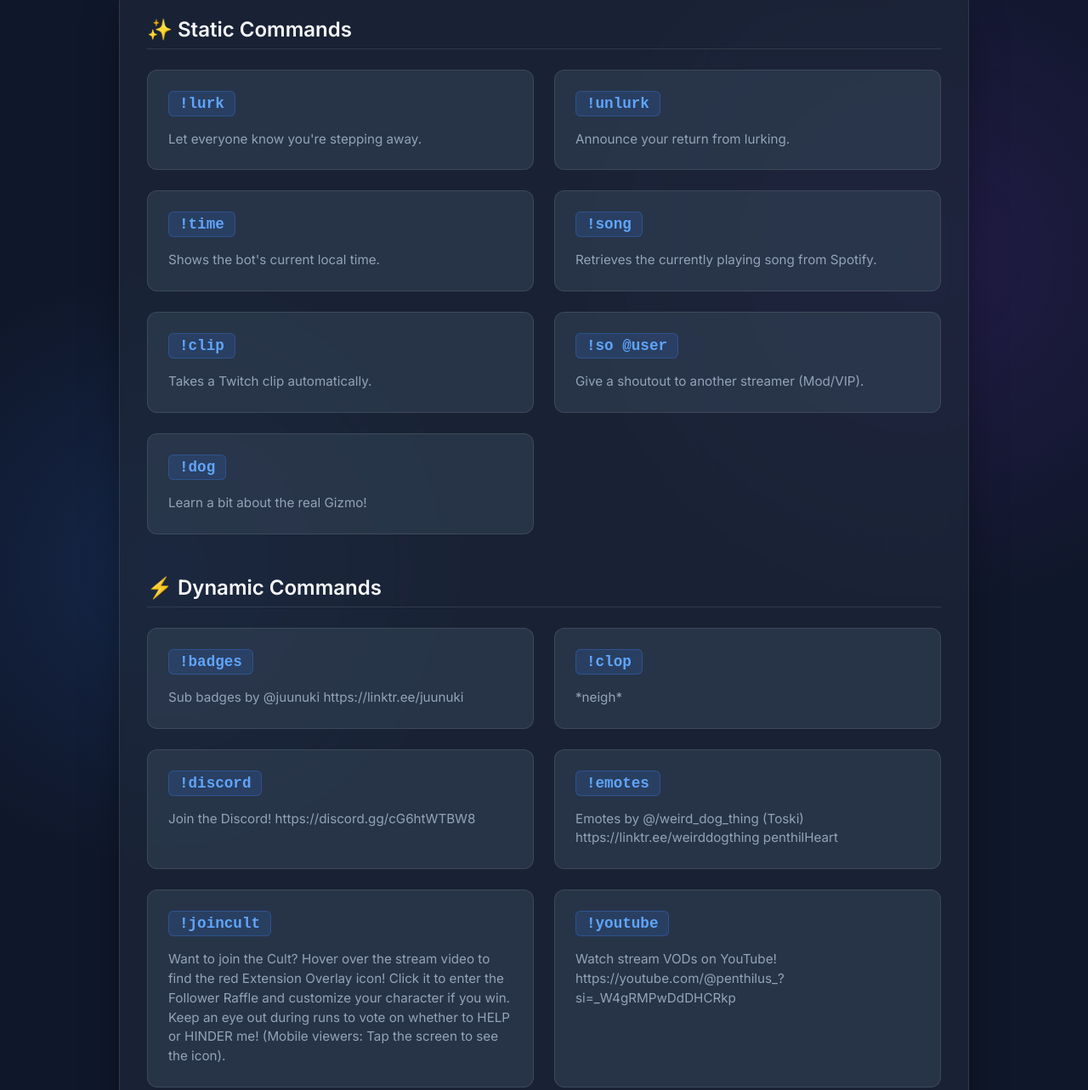
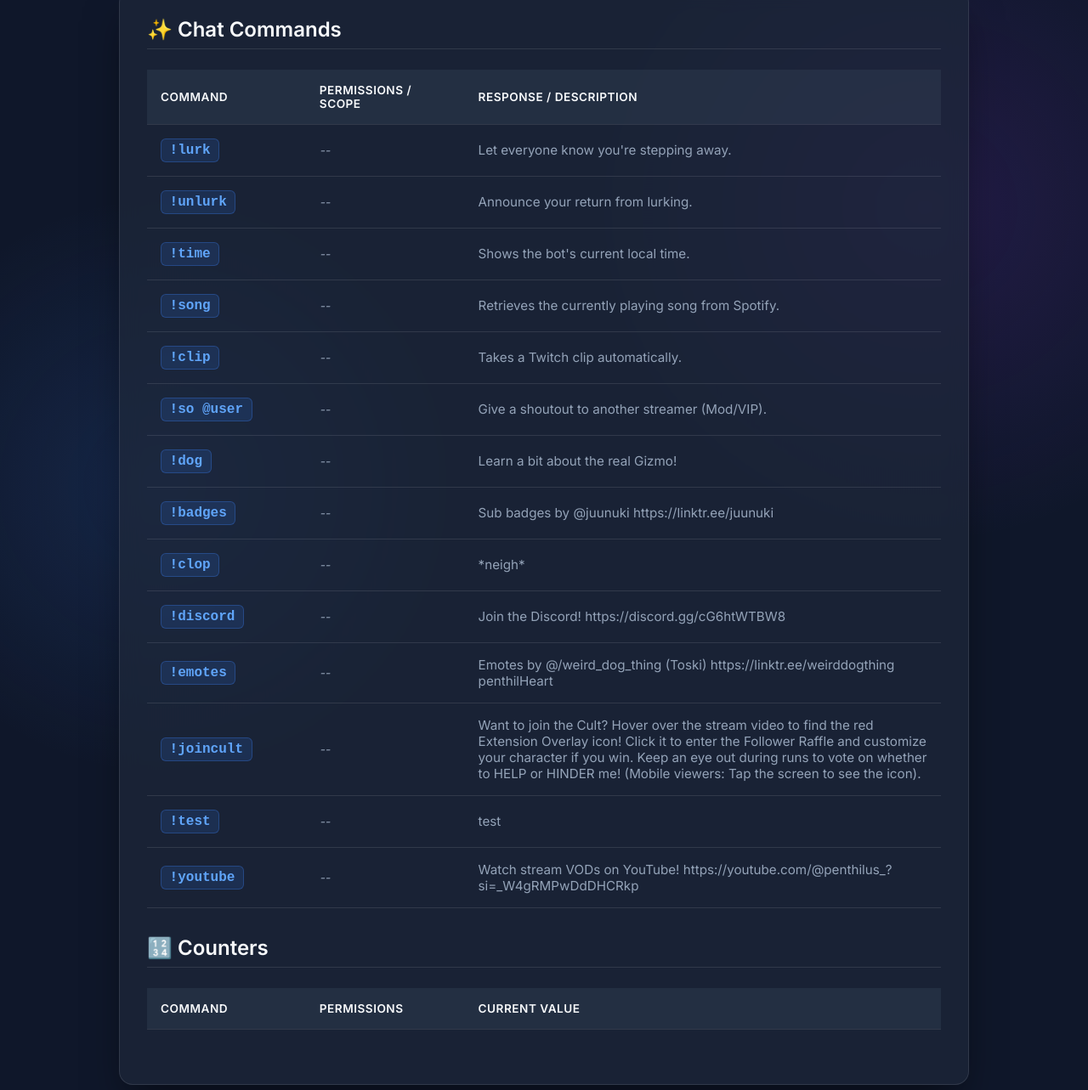
Before and after one commit to CasianoKoprowski/gizmobot-commands, a plain HTML site: page index.html in a window 1280 px wide. Shown: the part 247-1530 px from the top of the page at 85% size. Drawn offline with Linux system fonts and the light colour scheme.

Commit message:
Auto-update commands page

```diff
--- a/index.html
+++ b/index.html
@@ -1,5 +1,6 @@
 <!DOCTYPE html>
 <html lang="en">
+
 <head>
     <meta charset="UTF-8">
     <meta name="viewport" content="width=device-width, initial-scale=1.0">
@@ -49,6 +50,7 @@
             background: linear-gradient(to right, #60a5fa, #c084fc);
             -webkit-background-clip: text;
             -webkit-text-fill-color: transparent;
+            background-clip: text;
             letter-spacing: -1px;
             animation: fadeInDown 0.8s ease-out;
         }
@@ -77,6 +79,7 @@
             padding: 2rem;
             box-shadow: 0 25px 50px -12px rgba(0, 0, 0, 0.5);
             animation: slideUp 0.8s ease-out;
+            overflow-x: auto;
         }
 
         .section-title {
@@ -89,57 +92,60 @@
             padding-bottom: 0.5rem;
         }
 
-        /* Command Cards Grid */
-        .commands-grid {
-            display: grid;
-            grid-template-columns: repeat(auto-fill, minmax(300px, 1fr));
-            gap: 1.5rem;
-            margin-bottom: 3rem;
+        /* Table Styles */
+        table {
+            width: 100%;
+            border-collapse: collapse;
+            margin-bottom: 2rem;
+            text-align: left;
         }
 
-        .cmd-card {
-            background: var(--card-bg);
-            border: 1px solid var(--border-color);
-            border-radius: 12px;
-            padding: 1.5rem;
-            transition: all 0.3s ease;
-            position: relative;
-            overflow: hidden;
+        th,
+        td {
+            padding: 1rem;
+            border-bottom: 1px solid var(--border-color);
         }
 
-        .cmd-card:hover {
-            transform: translateY(-5px);
-            border-color: var(--accent);
-            box-shadow: 0 10px 25px -5px rgba(59, 130, 246, 0.2);
-            background: rgba(51, 65, 85, 0.8);
+        th {
+            background-color: rgba(51, 65, 85, 0.4);
+            color: var(--text-primary);
+            font-weight: 600;
+            text-transform: uppercase;
+            font-size: 0.85rem;
+            letter-spacing: 0.5px;
+        }
+
+        tr {
+            transition: background-color 0.2s ease;
+        }
+
+        tr:hover {
+            background-color: rgba(51, 65, 85, 0.3);
+        }
+
+        td {
+            color: var(--text-secondary);
+            font-size: 0.95rem;
+            vertical-align: middle;
         }
 
         .cmd-trigger {
             display: inline-block;
             background: var(--trigger-bg);
             color: var(--trigger-text);
-            padding: 0.25rem 0.75rem;
+            padding: 0.25rem 0.6rem;
             border-radius: 6px;
             font-family: monospace;
-            font-size: 1.1rem;
+            font-size: 1rem;
             font-weight: 700;
-            margin-bottom: 1rem;
             border: 1px solid rgba(59, 130, 246, 0.3);
-        }
-
-        .cmd-response {
-            color: var(--text-secondary);
-            font-size: 0.95rem;
-            line-height: 1.5;
-            margin: 0;
+            white-space: nowrap;
         }
 
         .badges {
-            position: absolute;
-            top: 1rem;
-            right: 1rem;
             display: flex;
             gap: 0.5rem;
+            flex-wrap: wrap;
         }
 
         .badge {
@@ -149,10 +155,26 @@
             padding: 0.2rem 0.5rem;
             border-radius: 4px;
             font-weight: 600;
+            white-space: nowrap;
         }
 
-        .badge-mod { background: rgba(239, 68, 68, 0.15); color: #f87171; border: 1px solid rgba(239, 68, 68, 0.3); }
-        .badge-global { background: rgba(16, 185, 129, 0.15); color: #34d399; border: 1px solid rgba(16, 185, 129, 0.3); }
+        .badge-none {
+            color: var(--text-secondary);
+            font-style: italic;
+            font-size: 0.85rem;
+        }
+
+        .badge-mod {
+            background: rgba(239, 68, 68, 0.15);
+            color: #f87171;
+            border: 1px solid rgba(239, 68, 68, 0.3);
+        }
+
+        .badge-global {
+            background: rgba(16, 185, 129, 0.15);
+            color: #34d399;
+            border: 1px solid rgba(16, 185, 129, 0.3);
+        }
 
         footer {
             margin-top: auto;
@@ -164,26 +186,52 @@
 
         /* Animations */
         @keyframes fadeInDown {
-            from { opacity: 0; transform: translateY(-20px); }
-            to { opacity: 1; transform: translateY(0); }
+            from {
+                opacity: 0;
+                transform: translateY(-20px);
+            }
+
+            to {
+                opacity: 1;
+                transform: translateY(0);
+            }
         }
+
         @keyframes slideUp {
-            from { opacity: 0; transform: translateY(30px); }
-            to { opacity: 1; transform: translateY(0); }
+            from {
+                opacity: 0;
+                transform: translateY(30px);
+            }
+
+            to {
+                opacity: 1;
+                transform: translateY(0);
+            }
         }
+
         @keyframes fadeIn {
-            from { opacity: 0; }
-            to { opacity: 1; }
+            from {
+                opacity: 0;
+            }
+
+            to {
+                opacity: 1;
+            }
         }
 
         /* Responsive */
         @media (max-width: 768px) {
-            h1 { font-size: 2.2rem; }
-            .commands-container { padding: 1.5rem; }
-            .commands-grid { grid-template-columns: 1fr; }
+            h1 {
+                font-size: 2.2rem;
+            }
+
+            .commands-container {
+                padding: 1.5rem;
+            }
         }
     </style>
 </head>
+
 <body>
 
     <header>
@@ -194,98 +242,126 @@
     <main>
         <div class="commands-container">
 
-            <h2 class="section-title">✨ Static Commands</h2>
-            <div class="commands-grid">
+            <h2 class="section-title">✨ Chat Commands</h2>
+            <table>
+                <thead>
+                    <tr>
+                        <th style="width: 20%;">Command</th>
+                        <th style="width: 20%;">Permissions / Scope</th>
+                        <th style="width: 60%;">Response / Description</th>
+                    </tr>
+                </thead>
+                <tbody>
 
-                <div class="cmd-card">
-                    <span class="cmd-trigger">!lurk</span>
-                    <p class="cmd-response">Let everyone know you're stepping away.</p>
-                </div>
+                <tr>
+                    <td><span class="cmd-trigger">!lurk</span></td>
+                    <td><span class="badge-none">--</span></td>
+                    <td>Let everyone know you're stepping away.</td>
+                </tr>
 
-                <div class="cmd-card">
-                    <span class="cmd-trigger">!unlurk</span>
-                    <p class="cmd-response">Announce your return from lurking.</p>
-                </div>
+                <tr>
+                    <td><span class="cmd-trigger">!unlurk</span></td>
+                    <td><span class="badge-none">--</span></td>
+                    <td>Announce your return from lurking.</td>
+                </tr>
 
-                <div class="cmd-card">
-                    <span class="cmd-trigger">!time</span>
-                    <p class="cmd-response">Shows the bot's current local time.</p>
-                </div>
+                <tr>
+                    <td><span class="cmd-trigger">!time</span></td>
+                    <td><span class="badge-none">--</span></td>
+                    <td>Shows the bot's current local time.</td>
+                </tr>
 
-                <div class="cmd-card">
-                    <span class="cmd-trigger">!song</span>
-                    <p class="cmd-response">Retrieves the currently playing song from Spotify.</p>
-                </div>
+                <tr>
+                    <td><span class="cmd-trigger">!song</span></td>
+                    <td><span class="badge-none">--</span></td>
+                    <td>Retrieves the currently playing song from Spotify.</td>
+                </tr>
 
-                <div class="cmd-card">
-                    <span class="cmd-trigger">!clip</span>
-                    <p class="cmd-response">Takes a Twitch clip automatically.</p>
-                </div>
+                <tr>
+                    <td><span class="cmd-trigger">!clip</span></td>
+                    <td><span class="badge-none">--</span></td>
+                    <td>Takes a Twitch clip automatically.</td>
+                </tr>
 
-                <div class="cmd-card">
-                    <span class="cmd-trigger">!so @user</span>
-                    <p class="cmd-response">Give a shoutout to another streamer (Mod/VIP).</p>
-                </div>
+                <tr>
+                    <td><span class="cmd-trigger">!so @user</span></td>
+                    <td><span class="badge-none">--</span></td>
+                    <td>Give a shoutout to another streamer (Mod/VIP).</td>
+                </tr>
 
-                <div class="cmd-card">
-                    <span class="cmd-trigger">!dog</span>
-                    <p class="cmd-response">Learn a bit about the real Gizmo!</p>
-                </div>
+                <tr>
+                    <td><span class="cmd-trigger">!dog</span></td>
+                    <td><span class="badge-none">--</span></td>
+                    <td>Learn a bit about the real Gizmo!</td>
+                </tr>
 
-            </div>
 
-            <h2 class="section-title" style="margin-top: 2rem;">⚡ Dynamic Commands</h2>
-            <div class="commands-grid">
+                <tr>
+                    <td><span class="cmd-trigger">!badges</span></td>
+                    <td><span class="badge-none">--</span></td>
+                    <td>Sub badges by @juunuki https://linktr.ee/juunuki</td>
+                </tr>
 
-                <div class="cmd-card">
+                <tr>
+                    <td><span class="cmd-trigger">!clop</span></td>
+                    <td><span class="badge-none">--</span></td>
+                    <td>*neigh*</td>
+                </tr>
 
-                    <span class="cmd-trigger">!badges</span>
-                    <p class="cmd-response">Sub badges by @juunuki https://linktr.ee/juunuki</p>
-                </div>
+                <tr>
+                    <td><span class="cmd-trigger">!discord</span></td>
+                    <td><span class="badge-none">--</span></td>
+                    <td>Join the Discord! https://discord.gg/cG6htWTBW8</td>
+                </tr>
 
-                <div class="cmd-card">
+                <tr>
+                    <td><span class="cmd-trigger">!emotes</span></td>
+                    <td><span class="badge-none">--</span></td>
+                    <td>Emotes by @/weird_dog_thing (Toski) https://linktr.ee/weirddogthing penthilHeart</td>
+                </tr>
 
-                    <span class="cmd-trigger">!clop</span>
-                    <p class="cmd-response">*neigh*</p>
-                </div>
+                <tr>
+                    <td><span class="cmd-trigger">!joincult</span></td>
+                    <td><span class="badge-none">--</span></td>
+                    <td>Want to join the Cult? Hover over the stream video to find the red Extension Overlay icon! Click it to enter the Follower Raffle and customize your character if you win. Keep an eye out during runs to vote on whether to HELP or HINDER me! (Mobile viewers: Tap the screen to see the icon).</td>
+                </tr>
 
-                <div class="cmd-card">
+                <tr>
+                    <td><span class="cmd-trigger">!test</span></td>
+                    <td><span class="badge-none">--</span></td>
+                    <td>test</td>
+                </tr>
 
-                    <span class="cmd-trigger">!discord</span>
-                    <p class="cmd-response">Join the Discord! https://discord.gg/cG6htWTBW8</p>
-                </div>
+                <tr>
+                    <td><span class="cmd-trigger">!youtube</span></td>
+                    <td><span class="badge-none">--</span></td>
+                    <td>Watch stream VODs on YouTube! https://youtube.com/@penthilus_?si=_W4gRMPwDdDHCRkp</td>
+                </tr>
 
-                <div class="cmd-card">
-
-                    <span class="cmd-trigger">!emotes</span>
-                    <p class="cmd-response">Emotes by @/weird_dog_thing (Toski) https://linktr.ee/weirddogthing penthilHeart</p>
-                </div>
-
-                <div class="cmd-card">
-
-                    <span class="cmd-trigger">!joincult</span>
-                    <p class="cmd-response">Want to join the Cult? Hover over the stream video to find the red Extension Overlay icon! Click it to enter the Follower Raffle and customize your character if you win. Keep an eye out during runs to vote on whether to HELP or HINDER me! (Mobile viewers: Tap the screen to see the icon).</p>
-                </div>
-
-                <div class="cmd-card">
-
-                    <span class="cmd-trigger">!youtube</span>
-                    <p class="cmd-response">Watch stream VODs on YouTube! https://youtube.com/@penthilus_?si=_W4gRMPwDdDHCRkp</p>
-                </div>
-
-            </div>
+                </tbody>
+            </table>
 
             <h2 class="section-title" style="margin-top: 2rem;">🔢 Counters</h2>
-            <div class="commands-grid">
+            <table>
+                <thead>
+                    <tr>
+                        <th style="width: 20%;">Command</th>
+                        <th style="width: 20%;">Permissions</th>
+                        <th style="width: 60%;">Current Value</th>
+                    </tr>
+                </thead>
+                <tbody>
 
-            </div>
+                </tbody>
+            </table>
 
         </div>
     </main>
 
     <footer>
-        Last updated automatically by GizmoBot • <span id="timestamp">February 25, 2026 at 09:10 PM</span>
+        Last updated automatically by GizmoBot • <span id="timestamp">February 25, 2026 at 09:24 PM</span>
     </footer>
 
 </body>
+
 </html>
```
